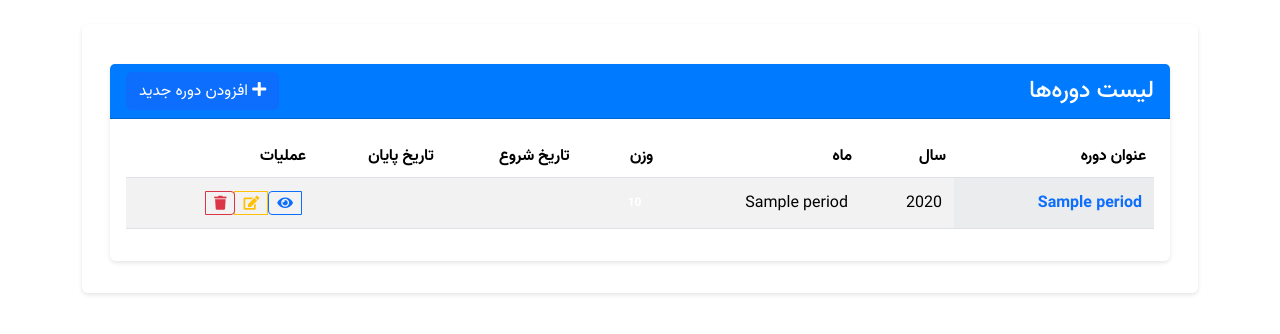
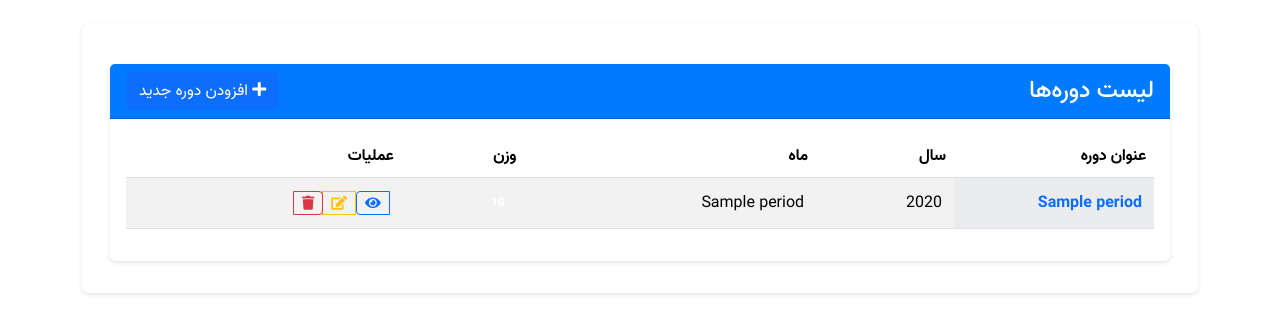
Before and after one commit to alamalhoda/construction_project, a Django app: page /construction/Period/ in a window 1280 px wide. Shown: the part 56-390 px from the top of the page. Run offline with Django 4.2, Linux system fonts and the light colour scheme; a user stored in the database is signed in; tables that the repository leaves empty hold one stand-in row (values such as "Sample post"); parts of the project's set-up code (start-up, migrations or seed data) failed here and were passed over; some libraries are stand-ins or nearby versions.

Commit message:
تبادل رنگ‌های پس‌زمینه برای "انباردار" و "پیمانکار" در داشبورد هزینه
- رنگ‌های پس‌زمینه متغیرهای CSS برای "انباردار" و "پیمانکار" تغییر داده شد تا وضوح و تطابق بهتری با طراحی کلی داشبورد داشته باشند.
- همچنین، تاریخ شروع و پایان در لیست دوره‌ها کامنت شد تا از نمایش آن‌ها جلوگیری شود.

مزایا:
- بهبود خوانایی و زیبایی‌شناسی داشبورد هزینه.
- افزایش وضوح اطلاعات در لیست دوره‌ها با پنهان کردن تاریخ‌ها.

```diff
--- a/construction/templates/construction/period_list.html
+++ b/construction/templates/construction/period_list.html
@@ -24,8 +24,8 @@
                                         <th>سال</th>
                                         <th>ماه</th>
                                         <th>وزن</th>
-                                        <th>تاریخ شروع</th>
-                                        <th>تاریخ پایان</th>
+                                        <!-- <th>تاریخ شروع</th> -->
+                                        <!-- <th>تاریخ پایان</th> -->
                                         <th>عملیات</th>
                                     </tr>
                                 </thead>
@@ -42,8 +42,8 @@
                                             <td>
                                                 <span class="badge badge-primary">{{ period.weight }}</span>
                                             </td>
-                                            <td>{{ period.start_date_shamsi|jformat:"%Y/%m/%d" }}</td>
-                                            <td>{{ period.end_date_shamsi|jformat:"%Y/%m/%d" }}</td>
+                                            <!-- <td>{{ period.start_date_shamsi|jformat:"%Y/%m/%d" }}</td> -->
+                                            <!-- <td>{{ period.end_date_shamsi|jformat:"%Y/%m/%d" }}</td> -->
                                             <td>
                                                 <div class="btn-group" role="group">
                                                     <a href="{{ period.get_absolute_url }}" class="btn btn-sm btn-outline-primary">
```
Also changed, not shown: .specstory/history/2025-10-06_13-50Z-عوض-کردن-رنگ-پس-زمینه.md (added), .specstory/history/2025-10-06_13-53Z-کامنت-کردن-تاریخ-شروع-و-پایان.md (added), 1 other file.
